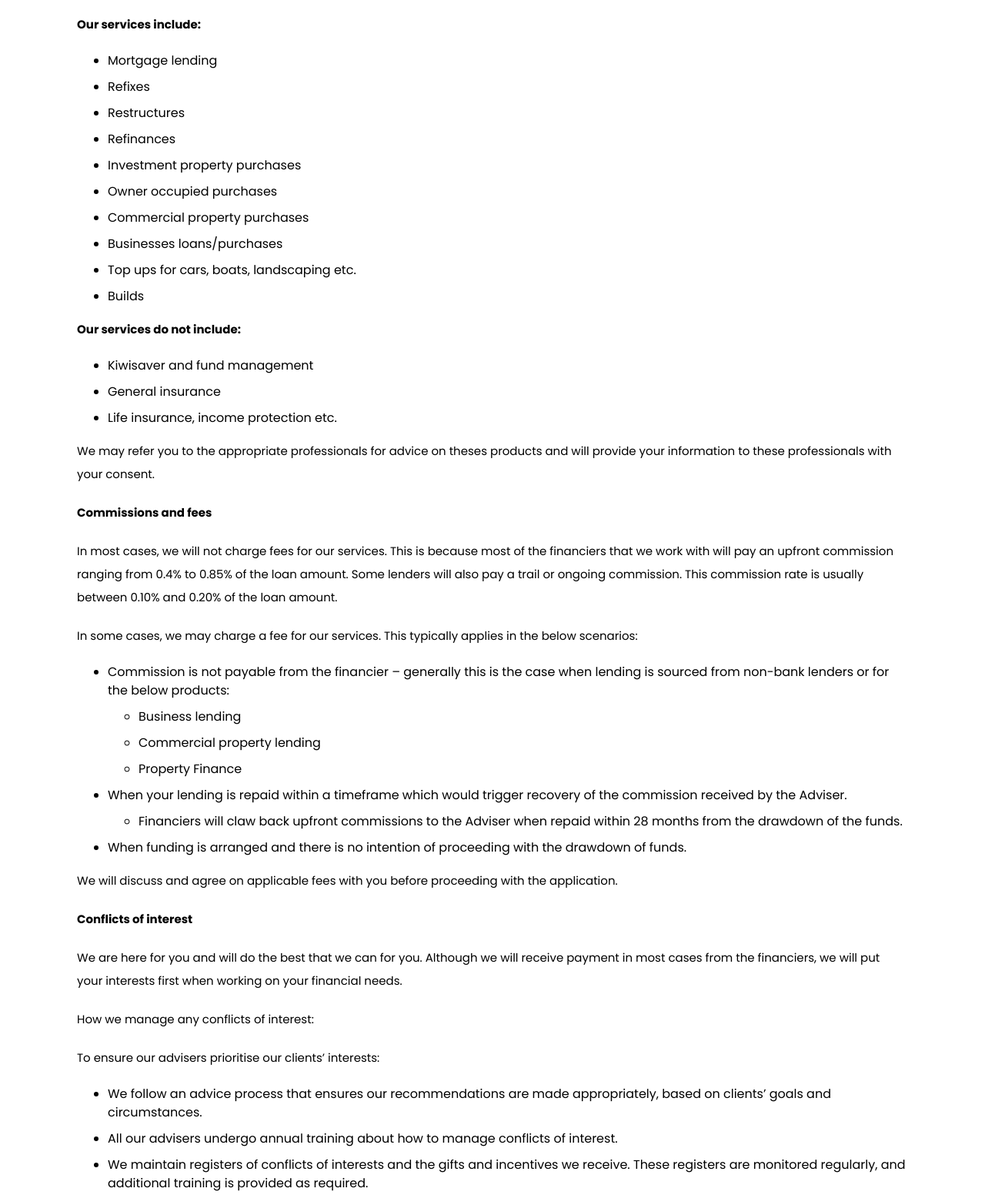
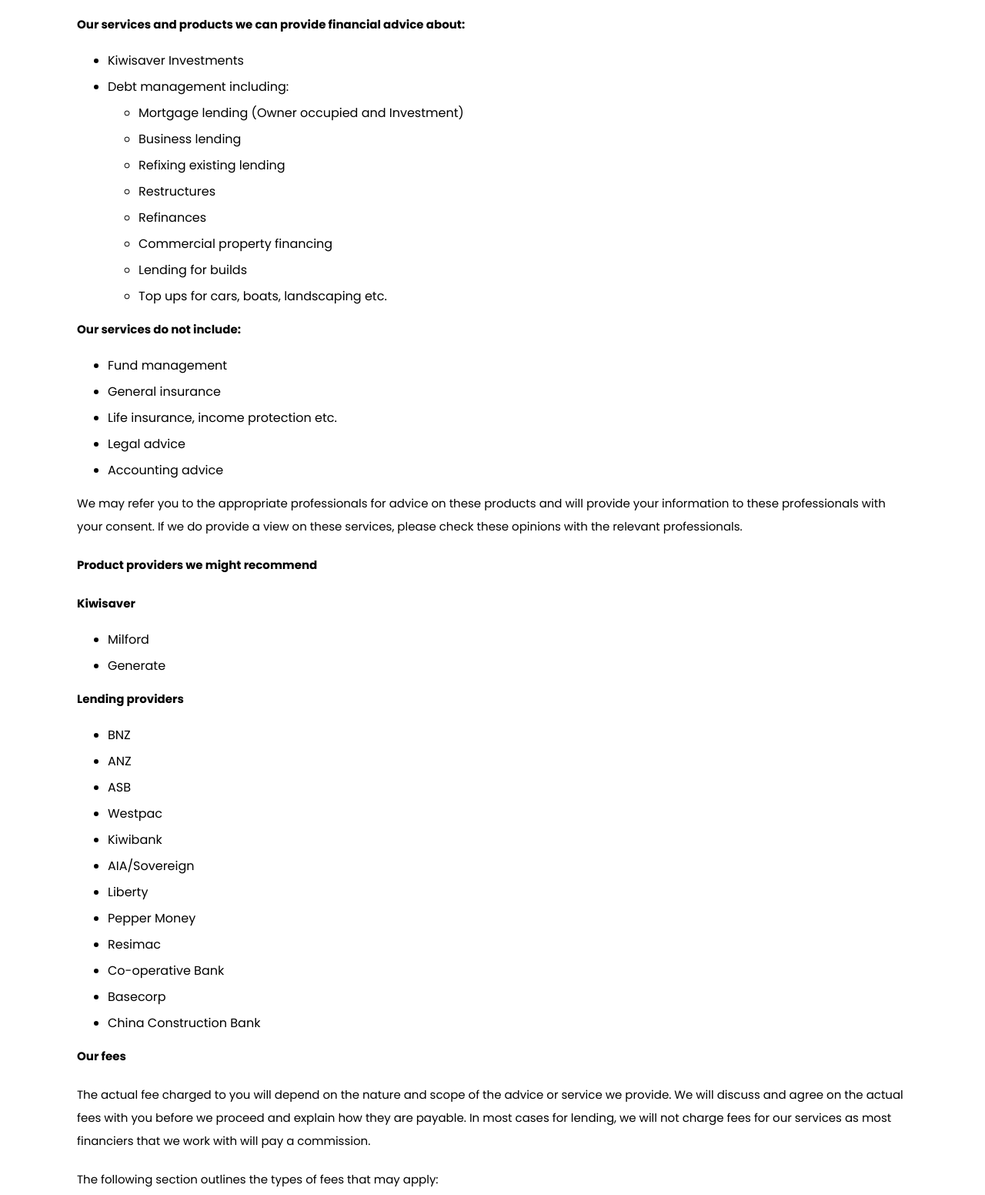
Before and after one commit to frazerf/momentum-partners, a website: page dist/disclosure.html in a window 1280 px wide. Shown: the part 960-2512 px from the top of the page at 77% size. Drawn offline with nearby package versions, Linux system fonts and the light colour scheme.

Commit message:
Update disclosure.html

```diff
--- a/dist/disclosure.html
+++ b/dist/disclosure.html
@@ -71,61 +71,119 @@
     <div class="col-12">
       <h3 class="mt-0">Important information about our business</h3>
 
-      <p>The Kiwi Adviser Network (FSP763551) holds a licence issued by the Financial Market Authority to provide financial advice. Momentum Partners Limited (FSP757091) is authorised to provide advice under that licence.</p>
+      <p>Momentum Partners Limited is a Licensed Financial Advice Provider issued by the FMA to provide financial advice services. Financial Services Provider Number is FSP757091.</p>
 
       <p><strong>Contact details</strong></p>
       <p>Phone: 021 089 40336<br/>Email: <a href="mailto:mo@momentumpartners.co.nz">mo@momentumpartners.co.nz</a><br/>Website: <a href="http://momentumpartners.co.nz">www.momentumpartners.co.nz</a></p>
 
       <p><strong>Nature and Scope of financial advice services</strong></p>
 
-      <p><strong>Our services include:</strong></p>
+      <p><strong>Our services and products we can provide financial advice about:</strong></p>
 
       <ul>
-        <li>Mortgage lending</li>
-        <li>Refixes</li>
-        <li>Restructures</li>
-        <li>Refinances</li>
-        <li>Investment property purchases</li>
-        <li>Owner occupied purchases</li>
-        <li>Commercial property purchases</li>
-        <li>Businesses loans/purchases</li>
-        <li>Top ups for cars, boats, landscaping etc.</li>
-        <li>Builds</li>
+        <li>Kiwisaver Investments</li>
+        <li>Debt management including:
+          <ul>
+            <li>Mortgage lending (Owner occupied and Investment)</li>
+            <li>Business lending</li>
+            <li>Refixing existing lending</li>
+            <li>Restructures</li>
+            <li>Refinances</li>
+            <li>Commercial property financing</li>
+            <li>Lending for builds</li>
+            <li>Top ups for cars, boats, landscaping etc.</li>
+          </ul>
+        </li>
       </ul>
 
       <p><strong>Our services do not include:</strong></p>
 
       <ul>
-        <li>Kiwisaver and fund management</li>
+        <li>Fund management</li>
         <li>General insurance</li>
         <li>Life insurance, income protection etc.</li>
+        <li>Legal advice</li>
+        <li>Accounting advice</li>
       </ul>
 
-      <p>We may refer you to the appropriate professionals for advice on theses products and will provide your information to these professionals with your consent.</p>
+      <p>We may refer you to the appropriate professionals for advice on these products and will provide your information to these professionals with your consent. If we do provide a view on these services, please check these opinions with the relevant professionals.</p>
 
-      <p><strong>Commissions and fees</strong></p>
+      <p><strong>Product providers we might recommend</strong></p>
 
-      <p>In most cases, we will not charge fees for our services. This is because most of the financiers that we work with will pay an upfront commission ranging from 0.4% to 0.85% of the loan amount. Some lenders will also pay a trail or ongoing commission. This commission rate is usually between 0.10% and 0.20% of the loan amount.</p>
+      <p><strong>Kiwisaver</strong></p>
+
+      <ul>
+        <li>Milford</li>
+        <li>Generate</li>
+      </ul>
+
+      <p><strong>Lending providers</strong></p>
+
+      <ul>
+        <li>BNZ</li>
+        <li>ANZ</li>
+        <li>ASB</li>
+        <li>Westpac</li>
+        <li>Kiwibank</li>
+        <li>AIA/Sovereign</li>
+        <li>Liberty</li>
+        <li>Pepper Money</li>
+        <li>Resimac</li>
+        <li>Co-operative Bank</li>
+        <li>Basecorp</li>
+        <li>China Construction Bank</li>
+      </ul>
+
+      <p><strong>Our fees </strong></p>
+
+      <p>The actual fee charged to you will depend on the nature and scope of the advice or service we provide. We will discuss and agree on the actual fees with you before we proceed and explain how they are payable. In most cases for lending, we will not charge fees for our services as most financiers that we work with will pay a commission.</p>
+
+      <p>The following section outlines the types of fees that may apply:</p>
+
+      <ul>
+        <li>The fees charged for our advice and services may be based on a combination of:
+          <ul>
+            <li>A set dollar amount; OR</li>
+            <li>a percentage-based fee.</li>
+          </ul>
+        </li>
+        <li>Our agreed advice and service fees may include charges for:
+          <ul>
+            <li>Initial advice ongoing; OR</li>
+            <li>annual advice and services.</li>
+          </ul>
+        </li>
+      </ul>
 
       <p>In some cases, we may charge a fee for our services. This typically applies in the below scenarios:</p>
 
       <ul>
-        <li>Commission is not payable from the financier – generally this is the case when lending is sourced from non-bank lenders or for the below products:
+        <li>Commission is not payable from the financier, normally on the below products:
           <ul>
             <li>Business lending</li>
-            <li>Commercial property lending</li>
-            <li>Property Finance</li>
+            <li>Commercial property lending / property finance</li>
+            <li>Some non-bank lending</li>
           </ul>
         </li>
         <li>When your lending is repaid within a timeframe which would trigger recovery of the commission received by the Adviser.
           <ul>
-            <li>Financiers will claw back upfront commissions to the Adviser when repaid within 28 months from the drawdown of the funds.</li>
+            <li>Financiers will claw back upfront commissions to the Adviser when repaid within 28 months (or so) from the drawdown of the funds.</li>
           </ul>
         </li>
         <li>When funding is arranged and there is no intention of proceeding with the drawdown of funds.</li>
       </ul>
 
-      <p>We will discuss and agree on applicable fees with you before proceeding with the application.</p>
+      <p>We will discuss and agree on the applicable fees as soon as it becomes apparent.</p>
+
+      <p><strong>Commissions</strong></p>
+
+      <p>For services in relation to investments and loan products, commissions may be paid by the product provider as follows:</p>
+
+      <p><strong>Initial commission</strong> – A percentage of the value of your investment contributions of loan balance.</p>
+
+      <p><strong>Ongoing Commission</strong> – A percentage of the value of your investment balance or outstanding loan amounts, usually calculated at the end of each month in which you hold the investment or loan.</p>
+
+
 
       <p><strong>Conflicts of interest</strong></p>
 
```
